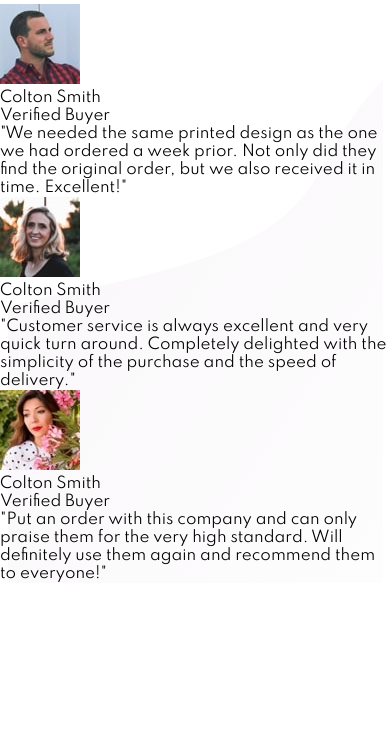
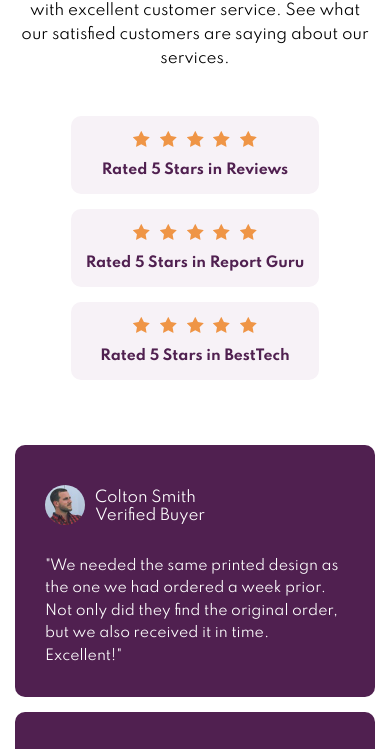
Before and after one commit to Mayur-Arde/social-proof-section-master, a plain HTML site: page index.html in a window 390 px wide. Shown: the part 239-988 px from the top of the page. Before the commit the page ends 844 px from the top, so only its background shows below. Drawn offline with Linux system fonts and the light colour scheme.

Commit message:
mobile view

```diff
--- a/index.html
+++ b/index.html
@@ -103,12 +103,12 @@
   </div>
 
 
-  <!-- <div class="attribution">
+  <div class="attribution">
       Challenge by
       <a href="https://www.frontendmentor.io?ref=challenge" target="_blank"
         >Frontend Mentor</a
       >. Coded by <a href="#">Your Name Here</a>.
-    </div> -->
+    </div>
 </body>
 
 </html>
--- a/styles/style.css
+++ b/styles/style.css
@@ -21,12 +21,112 @@ html {
 
 body {
   font-family: 'Spartan', sans-serif;
-  background-image: url(../images/bg-pattern-top-mobile.svg) , url(../images/bg-pattern-bottom-mobile.svg);
+  background-image: url(../images/bg-pattern-top-mobile.svg),
+    url(../images/bg-pattern-bottom-mobile.svg);
   background-repeat: no-repeat;
-  background-position:top center , bottom center;
-  background-size: 375px , cover 375px;
+  background-position: top center, bottom center;
+  background-size: 375px, cover 375px;
+  padding: 45px 0;
 }
 
+/* main .container */
+.container {
+  margin: 15px;
+}
+
+/* container top section */
+.top-container {
+  text-align: center;
+  display: flex;
+  justify-content: center;
+  flex-direction: column;
+  align-items: center;
+}
+
+.top-container h1 {
+  font-size: 2.2rem;
+  line-height: 1;
+  margin: 35px 0 20px;
+  color: var(--veryDarkMagenta);
+}
+
+.sub-heading {
+  font-size: 15px;
+  line-height: 1.6;
+  margin-bottom: 30px;
+}
+
+/* rating */
+.rating {
+  margin-bottom: 50px;
+}
+
+.rating-box {
+  display: flex;
+  flex-direction: column;
+  justify-content: center;
+  align-items: center;
+  background-color: var(--lightGrayishMagenta);
+  margin: 15px 0;
+  padding: 15px;
+  border-radius: 10px;
+  max-width: 450px;
+}
+
+.rating-star {
+  margin-bottom: 10px;
+}
+
+.rating-star img {
+  padding: 0 3px;
+}
+
+.rating-box p {
+  font-weight: 900;
+  color: var(--veryDarkMagenta);
+  font-size: 14px;
+}
+
+/* Testimoinals cards */
+
+.testimoinals {
+  display: flex;
+  flex-direction: column;
+  justify-content: center;
+  align-items: center;
+  /* flex-wrap: wrap; */
+  gap: 1rem;
+  /* max-width: 375px; */
+  /* border-radius: 10px; */
+}
+
+.testimoinals-box {
+  background-color: var(--veryDarkMagenta);
+  color: var(--white);
+  padding: 40px 30px 0px;
+  border-radius: 10px;
+}
+
+.testimoinals-blog {
+  display: flex;
+  justify-content: flex-start;
+  align-items: flex-end;
+}
+
+.testimoinals-blog img {
+  width: 40px;
+  border-radius: 50%;
+}
+
+.testimoinals-blog .testimoinals-blog-right {
+  margin-left: 10px;
+}
+
+.testimoinals-blog-quote {
+  padding: 30px 0px;
+  line-height: 1.6;
+  font-size: 14px;
+}
 /* attribution */
 .attribution {
   font-size: 11px;
```
